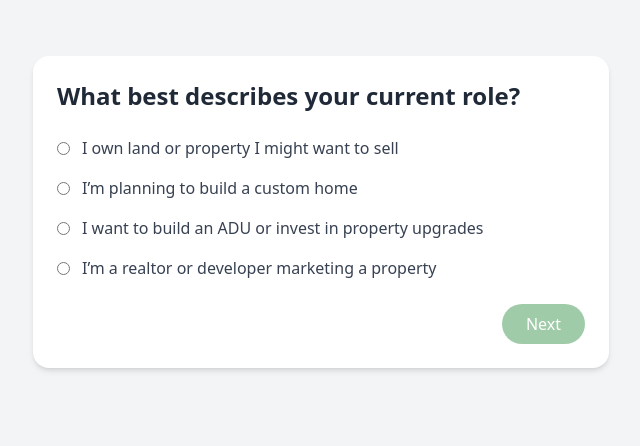
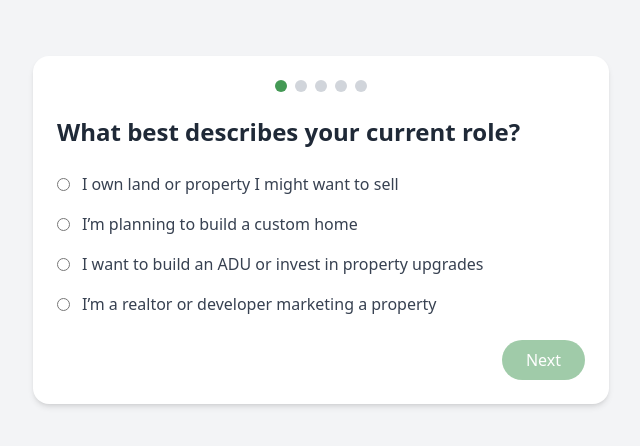
Before and after one commit to marketingsiglux-creator/lotplan-quiz-full, a React (Create React App) app: page / in a window 1280 px wide. Shown: the top 446 px of the page, without its empty margins (319-959 px from the left). Built offline with nearby package versions, Linux system fonts and the light colour scheme; the HTML template or start-up script is replaced by a standard one.

Commit message:
Update LotPlanServiceQuiz.jsx

```diff
--- a/src/components/LotPlanServiceQuiz.jsx
+++ b/src/components/LotPlanServiceQuiz.jsx
@@ -115,12 +115,17 @@ export default function LotPlanServiceQuiz() {
         <h2 className="text-3xl font-bold mb-4 text-gray-800">Your Ideal LotPlan Service:</h2>
         <p className="text-xl text-[#449955] font-medium mb-4">{result}</p>
         <p className="mb-6 text-gray-600">{description}</p>
+
+        {/* ✅ Opens result page in a new tab */}
         <a
           href={cta}
+          target="_blank"
+          rel="noopener noreferrer"
           className="w-full max-w-md mx-auto mb-4 inline-block bg-[#449955] text-white px-4 py-2 rounded"
         >
           {ctaText}
         </a>
+
         <button
           onClick={() => {
             setStep(0);
@@ -139,7 +144,20 @@ export default function LotPlanServiceQuiz() {
 
   return (
     <div className="max-w-xl mx-auto mt-10 p-6 bg-white shadow-md rounded-2xl">
+      {/* ✅ Green Progress Dots */}
+      <div className="flex justify-center mb-6">
+        {questions.map((_, index) => (
+          <span
+            key={index}
+            className={`h-3 w-3 rounded-full mx-1 transition-all duration-300 ${
+              index === step ? 'bg-[#449955]' : 'bg-gray-300'
+            }`}
+          />
+        ))}
+      </div>
+
       <h2 className="text-2xl font-bold mb-6 text-gray-800">{currentQuestion.question}</h2>
+
       <div className="space-y-4">
         {currentQuestion.options.map((option) => (
           <label key={option.value} className="flex items-center gap-3 text-gray-700">
@@ -154,6 +172,7 @@ export default function LotPlanServiceQuiz() {
           </label>
         ))}
       </div>
+
       <div className="mt-6 text-right">
         <button
           disabled={!answers[currentQuestion.id]}
```
